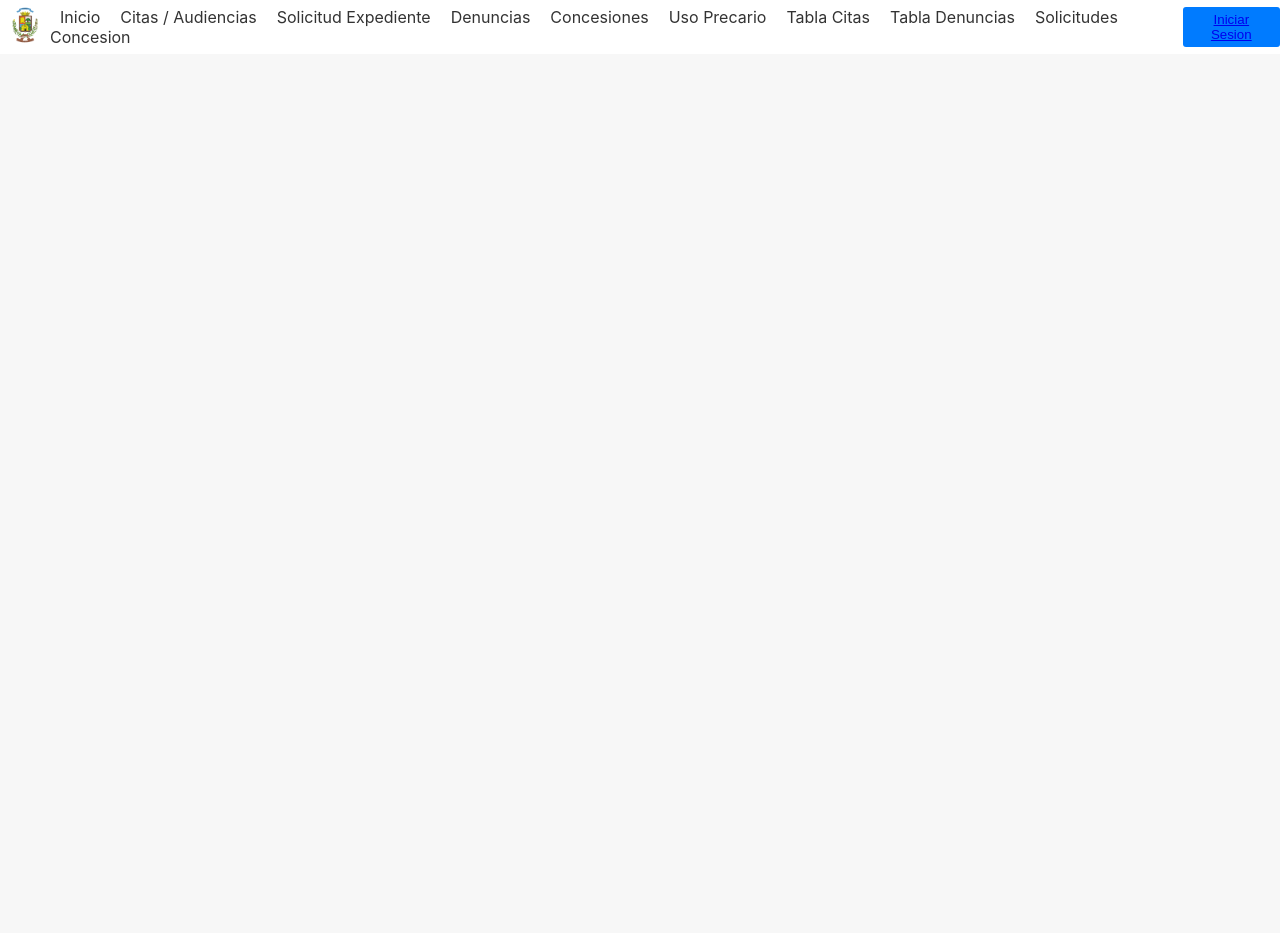
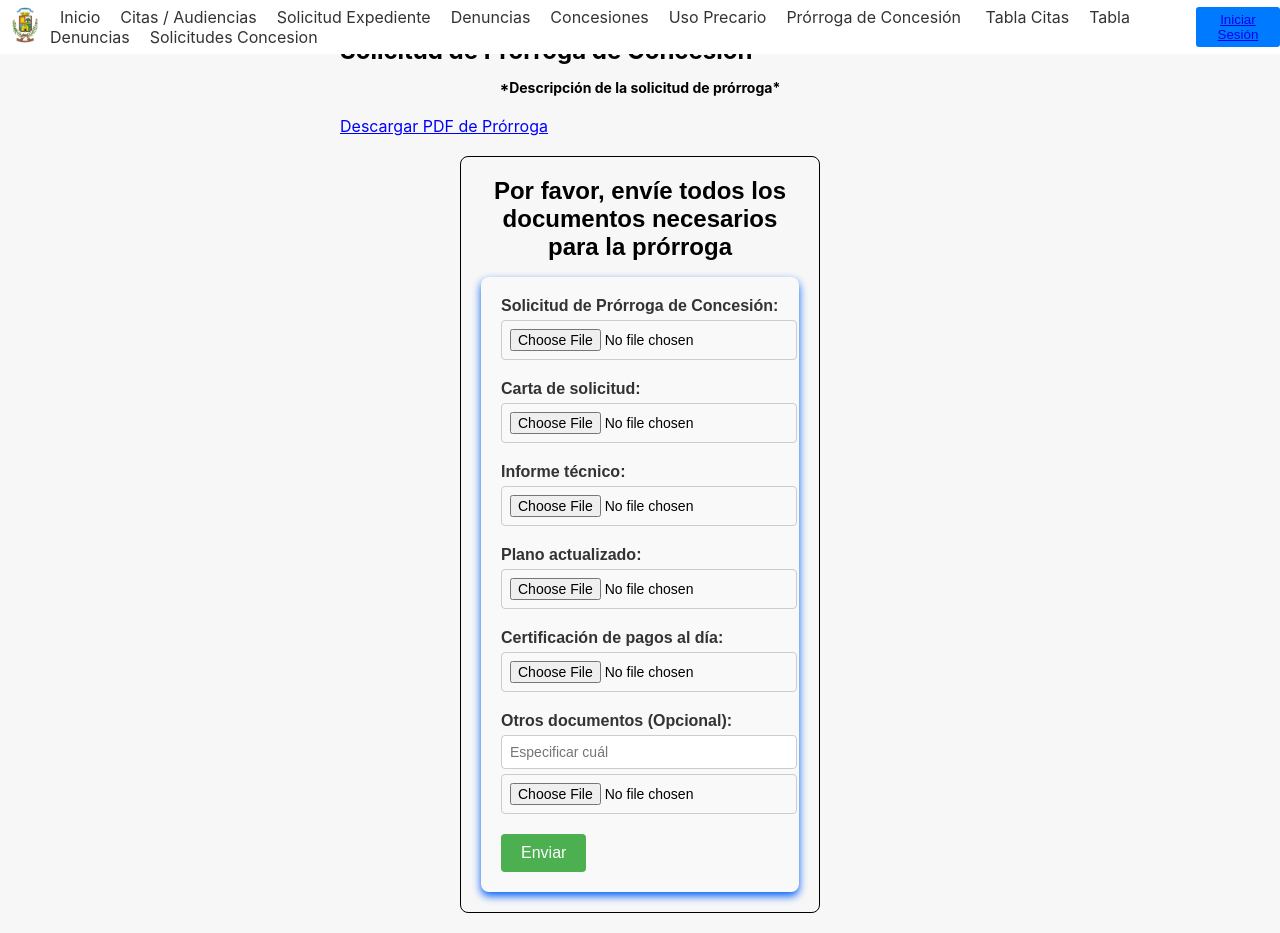
Before and after one commit to DannyJimenezA/FrontEnd-DeptoZMTMN, a React (Vite) app: page /prorroga-concesion in a window 1280 px wide. Before the commit the page ends 800 px from the top, so only its background shows below. Built offline with nearby package versions, Linux system fonts and the light colour scheme.

Commit message:
Creacion vista usuario prorroga concesion

```diff
--- a/package.json
+++ b/package.json
@@ -8,6 +8,7 @@
     "build": "tsc -b && vite build",
     "lint": "eslint .",
     "preview": "vite preview"
+
   },
   "dependencies": {
     "axios": "^1.7.4",
--- a/src/App.tsx
+++ b/src/App.tsx
@@ -12,6 +12,7 @@ import Register from './pages/Register';
 import PanelCitas from './pages/PanelesAdministrativos/PanelCitas';
 import PanelDenuncia from './pages/PanelesAdministrativos/PanelDenuncia';
 import PanelSolicitudConcesion from "./pages/PanelesAdministrativos/PanelSolicitudConcesion";
+import ProrrogaConcesion from './pages/ProrrogaConcesion'; // Importa el componente de Prórroga de Concesión
 
 
 function App () {
@@ -19,21 +20,21 @@ function App () {
     <Router>
       <Navbar />
       <Routes>
-      <Route path="/" element={<Banner/>}/>
+        <Route path="/" element={<Banner />} />
         <Route path="/citas-audiencias" element={<CitasAudiencias />} />
         <Route path="/solicitud-expediente" element={<SolicitudExpediente />} />
         <Route path="/denuncias" element={<Denuncias />} />
         <Route path="/concesiones" element={<Concesiones />} />
         <Route path="/uso-precario" element={<UsoPrecario />} />
+        <Route path="/prorroga-concesion" element={<ProrrogaConcesion />} />
         <Route path="/login" element={<Login />} />
         <Route path="/register" element={<Register />} />
-       <Route path="/Panel-Citas" element={<PanelCitas/>}/>
-       <Route path= "/Panel-Denuncias" element={<PanelDenuncia/>}/>
-       <Route path= "/Panel-Solicitud-Concesion" element={<PanelSolicitudConcesion/>}/>
-
+        <Route path="/Panel-Citas" element={<PanelCitas />} />
+        <Route path="/Panel-Denuncias" element={<PanelDenuncia />} />
+        <Route path="/Panel-Solicitud-Concesion" element={<PanelSolicitudConcesion />} />
       </Routes>
     </Router>
   );
-};
+}
 
 export default App;
--- a/src/components/Navbar.tsx
+++ b/src/components/Navbar.tsx
@@ -9,20 +9,19 @@ function Navbar() {
         <img src={logo} alt="Logo" />
       </div>
       <div className="navbar__links">
-
         <Link to="/">Inicio</Link>
         <Link to="/citas-audiencias">Citas / Audiencias</Link>
         <Link to="/solicitud-expediente">Solicitud Expediente</Link>
         <Link to="/denuncias">Denuncias</Link>
         <Link to="/concesiones">Concesiones</Link>
         <Link to="/uso-precario">Uso Precario</Link>
+        <Link to="/prorroga-concesion">Prórroga de Concesión</Link> {/* <-- Nuevo enlace */}
         <Link to="/Panel-Citas">Tabla Citas</Link>
         <Link to="/Panel-Denuncias">Tabla Denuncias</Link>
         <Link to="/Panel-Solicitud-Concesion">Solicitudes Concesion</Link>
-
       </div>
       <div className="navbar__search">
-      <button type="button"><Link to="/login">Iniciar Sesion</Link></button>
+        <button type="button"><Link to="/login">Iniciar Sesión</Link></button>
       </div>
     </nav>
   );
--- a/src/pages/Concesiones.tsx
+++ b/src/pages/Concesiones.tsx
@@ -2,9 +2,9 @@ import "../styles/SolicitudConcesion.css"
 import { useForm } from "react-hook-form";
 //import {}from "../assets/PROYECTOS_2024_CE.pdf"
 function  Concesiones () {
-  const { register, handleSubmit, watch, formState: { errors } } = useForm();
+  const { register, handleSubmit, formState: { errors } } = useForm();
 
-  const onSubmit = (data) => {
+  const onSubmit = (data: unknown) => {
     console.log(data);
     //lógica para enviar los documentos al servidor.
   };
--- /dev/null
+++ b/src/pages/ProrrogaConcesion.tsx
@@ -0,0 +1,70 @@
+import "../styles/ProrrogaConcesion.css";
+import { useForm } from "react-hook-form";
+
+function ProrrogaConcesion() {
+  const { register, handleSubmit, formState: { errors } } = useForm();
+
+  const onSubmit = (data: unknown) => {
+    console.log(data);
+    // Lógica para enviar los documentos al servidor.
+  };
+
+  return (
+    <div className="container">
+      <h1 className="form-title">Solicitud de Prórroga de Concesión</h1>
+      <p className="form-subtitle">*Descripción de la solicitud de prórroga*</p>
+
+      {/* Apartado para descargar un PDF relacionado con la prórroga */}
+      <div className="pdf-download">
+        <a href="/assets/ProrrogaConcesion.pdf" download>
+          Descargar PDF de Prórroga
+        </a>
+      </div>
+
+      <div className="form-container">
+        <h2>Por favor, envíe todos los documentos necesarios para la prórroga</h2>
+        <form onSubmit={handleSubmit(onSubmit)} className="form">
+          <div className="form-field">
+            <label className="form-label">Solicitud de Prórroga de Concesión:</label>
+            <input type="file" {...register('documentoProrroga', { required: true })} className="form-input" />
+            {errors.documentoProrroga && <p className="error-message">Este campo es obligatorio</p>}
+          </div>
+
+          <div className="form-field">
+            <label className="form-label">Carta de solicitud:</label>
+            <input type="file" {...register('cartaSolicitud', { required: true })} className="form-input" />
+            {errors.cartaSolicitud && <p className="error-message">Este campo es obligatorio</p>}
+          </div>
+
+          <div className="form-field">
+            <label className="form-label">Informe técnico:</label>
+            <input type="file" {...register('informeTecnico', { required: true })} className="form-input" />
+            {errors.informeTecnico && <p className="error-message">Este campo es obligatorio</p>}
+          </div>
+
+          <div className="form-field">
+            <label className="form-label">Plano actualizado:</label>
+            <input type="file" {...register('planoActualizado', { required: true })} className="form-input" />
+            {errors.planoActualizado && <p className="error-message">Este campo es obligatorio</p>}
+          </div>
+
+          <div className="form-field">
+            <label className="form-label">Certificación de pagos al día:</label>
+            <input type="file" {...register('certificacionPagos', { required: true })} className="form-input" />
+            {errors.certificacionPagos && <p className="error-message">Este campo es obligatorio</p>}
+          </div>
+
+          <div className="form-field">
+            <label className="form-label">Otros documentos (Opcional):</label>
+            <input type="text" placeholder="Especificar cuál" {...register('otrosEspecificar')} className="form-input" />
+            <input type="file" {...register('otros')} className="form-input" />
+          </div>
+
+          <button type="submit" className="submit-button">Enviar</button>
+        </form>
+      </div>
+    </div>
+  );
+}
+
+export default ProrrogaConcesion;
--- a/src/react-slick.d.ts
+++ b/src/react-slick.d.ts
@@ -1,4 +1,4 @@
 declare module 'react-slick' {
-    const Slider: any;
+    const Slider: unknown;
     export default Slider;
   }
--- /dev/null
+++ b/src/styles/ProrrogaConcesion.css
@@ -0,0 +1,53 @@
+.container {
+  max-width: 600px;
+  margin: 0 auto;
+  padding: 20px;
+}
+
+.form-title {
+  font-size: 24px;
+  margin-bottom: 10px;
+}
+
+.form-subtitle {
+  font-size: 14px;
+  margin-bottom: 20px;
+}
+
+.pdf-download a {
+  color: blue;
+  text-decoration: underline;
+}
+
+.form-field {
+  margin-bottom: 15px;
+}
+
+.form-label {
+  display: block;
+  font-weight: bold;
+  margin-bottom: 5px;
+}
+
+.form-input {
+  width: 100%;
+  padding: 8px;
+  margin-bottom: 5px;
+}
+
+.error-message {
+  color: red;
+  font-size: 12px;
+}
+
+.submit-button {
+  background-color: #4CAF50;
+  color: white;
+  padding: 10px 20px;
+  border: none;
+  cursor: pointer;
+}
+
+.submit-button:hover {
+  background-color: #45a049;
+}
```
Also changed, not shown: src/styles/SolicitudConcesion.css (line endings or trailing spaces).
